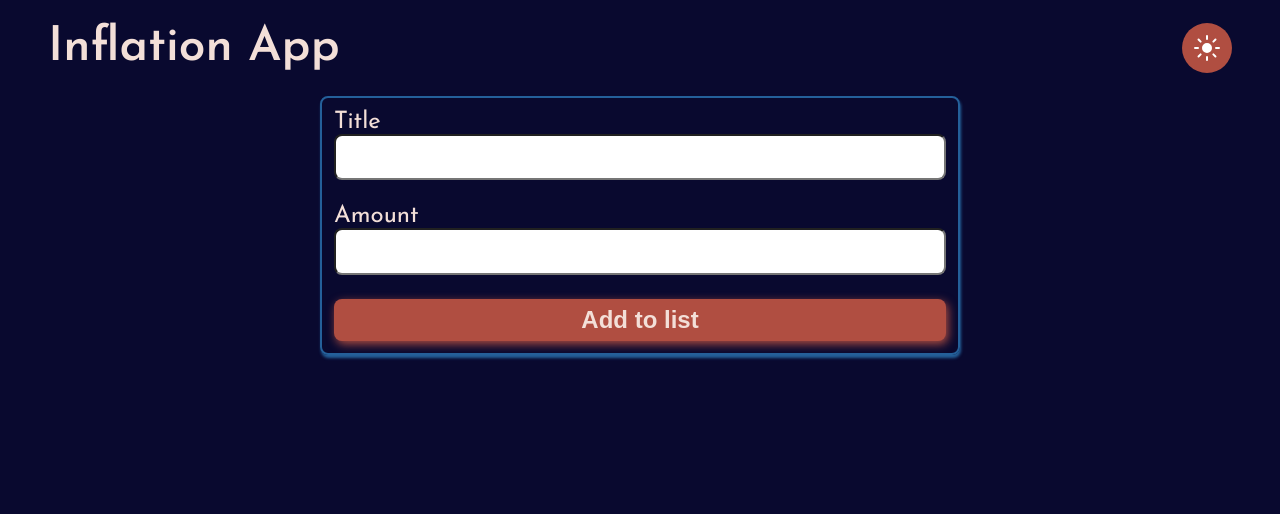
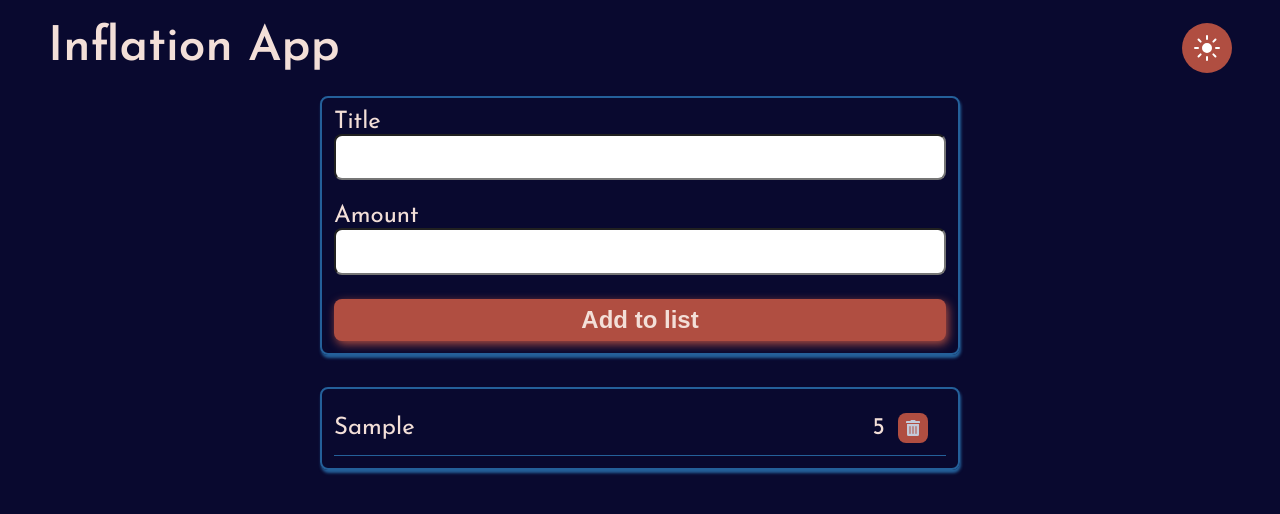
Before and after one commit to k-stopczynska/inflation-app, a React (Create React App) app: page / in a window 1280 px wide. Both pictures are taken after typing "Sample", "5" into the empty fields and a click on the button "Add to list". Shown: the top 514 px of the page. Built offline with nearby package versions, Linux system fonts and the light colour scheme.

Commit message:
Rendering list

```diff
--- a/src/App.css
+++ b/src/App.css
@@ -26,6 +26,7 @@ main {
   display: flex;
   flex-direction: column;
   align-items: center;
+  gap: 2em;
   width: 100vw;
 }
 
--- a/src/App.js
+++ b/src/App.js
@@ -1,6 +1,7 @@
 import React, { useContext, useState } from "react";
 import Header from "./components/Header";
 import Form from "./components/Form";
+import List from './components/List';
 import ThemeContext from "./contexts/theme-context";
 import "./App.css";
 
@@ -12,7 +13,7 @@ function App() {
 
   const addingNewItemHandler = (dataObj) => {
     setEnteredItems((prevState) => {
-      console.log(enteredItems);
+
       return [dataObj, ...prevState];
     });
   };
@@ -22,6 +23,7 @@ function App() {
       <Header />
       <main>
         <Form onAddingNewItem={addingNewItemHandler} />
+        {enteredItems.length > 0 ? <List itemsToRender={enteredItems} /> : <p>No items on your list!</p>}
       </main>
     </div>
   );
--- /dev/null
+++ b/src/UI/Card.js
@@ -0,0 +1,8 @@
+import React from 'react';
+import classes from './Card.module.css';
+
+const Card = (props) => {
+    return <div className={classes.card}>{props.children}</div>
+}
+
+export default Card;
--- /dev/null
+++ b/src/UI/Card.module.css
@@ -0,0 +1,16 @@
+.card {
+  border: 2px solid var(--color-borders);
+  border-radius: 8px;
+  box-shadow: 1px 3px 3px var(--color-borders);
+  display: flex;
+  flex-direction: column;
+  align-items: center;
+  font-size: 1.5rem;
+  width: 90%;
+}
+
+@media (min-width: 920px) {
+    .card {
+        width: 50%;
+    }
+}
--- a/src/components/Form.js
+++ b/src/components/Form.js
@@ -1,4 +1,5 @@
 import React, { useState } from "react";
+import Card from '../UI/Card';
 import classes from "./Form.module.css";
 
 const Form = (props) => {
@@ -30,12 +31,12 @@ const Form = (props) => {
       amount: newShopItem.itemAmount,
       id: Math.random().toString()
     }
-    console.log(itemData);
     props.onAddingNewItem(itemData)
     setNewShopItem({itemTitle: '', itemAmount: ''});
   };
 
   return (
+    <Card>
     <form
       type="submit"
       className={classes.form__controls}
@@ -65,6 +66,7 @@ const Form = (props) => {
         <button type="submit">Add to list</button>
       </div>
     </form>
+    </Card>
   );
 };
 
--- a/src/components/Form.module.css
+++ b/src/components/Form.module.css
@@ -1,12 +1,5 @@
 .form__controls {
-   border: 2px solid var(--color-borders);
-   border-radius: 8px;
-   box-shadow: 1px 3px 3px var(--color-borders);
-    display: flex;
-    flex-direction: column;
-    align-items: center;
-    font-size: 1.5rem;
-    width: 90%;
+    width: 100%
 }
 
 .form__control {
@@ -35,9 +28,3 @@
 .form__control button:hover {
     opacity: .8;
 }
-
-@media (min-width: 920px) {
-    .form__controls {
-        width: 50%;
-    }
-}
--- a/src/components/List.js
+++ b/src/components/List.js
@@ -1 +1,18 @@
-import React from 'react';
+import React from "react";
+import ListItem from "./ListItem";
+import Card from "../UI/Card";
+import classes from "./List.module.css";
+
+const List = (props) => {
+  return (
+    <Card>
+      <ul className={classes.list}>
+        {props.itemsToRender.map((item) => (
+          <ListItem key={item.id} title={item.title} amount={item.amount} />
+        ))}
+      </ul>
+    </Card>
+  );
+};
+
+export default List;
--- a/src/components/List.module.css
+++ b/src/components/List.module.css
@@ -0,0 +1,5 @@
+.list {
+    list-style: none;
+    padding: .5em;
+    width: 100%;
+}
--- a/src/components/ListItem.js
+++ b/src/components/ListItem.js
@@ -0,0 +1,17 @@
+import React from "react";
+import classes from "./ListItem.module.css";
+
+const ListItem = (props) => {
+  return (
+
+      <li className={classes.list__item}>
+        <div className={classes.list__item__description}>
+        <p>{props.title}</p>
+        <p>{props.amount}</p>
+        </div>
+      <button></button>
+      </li>
+  );
+};
+
+export default ListItem;
--- a/src/components/ListItem.module.css
+++ b/src/components/ListItem.module.css
@@ -0,0 +1,28 @@
+.list__item {
+    border-bottom: 1px solid var(--color-borders);
+  display: flex;
+  flex-direction: row;
+  align-items: center;
+  padding-top: .5em;
+  padding-bottom: .5em;
+  width: 100%;
+}
+
+.list__item__description {
+  display: flex;
+  flex-direction: row;
+  justify-content: space-between;
+  width: 90%;
+}
+
+.list__item button {
+  background: url(../assets/images/icon-delete.svg) var(--color-accent)
+    no-repeat center center;
+  border: none;
+  border-radius: 8px;
+  color: var(--color-text);
+  margin-left: 1em;
+  padding: 0.3em;
+  height: 30px;
+  width: 30px;
+}
```
Also changed, not shown: src/assets/images/icon-delete.svg (added).
